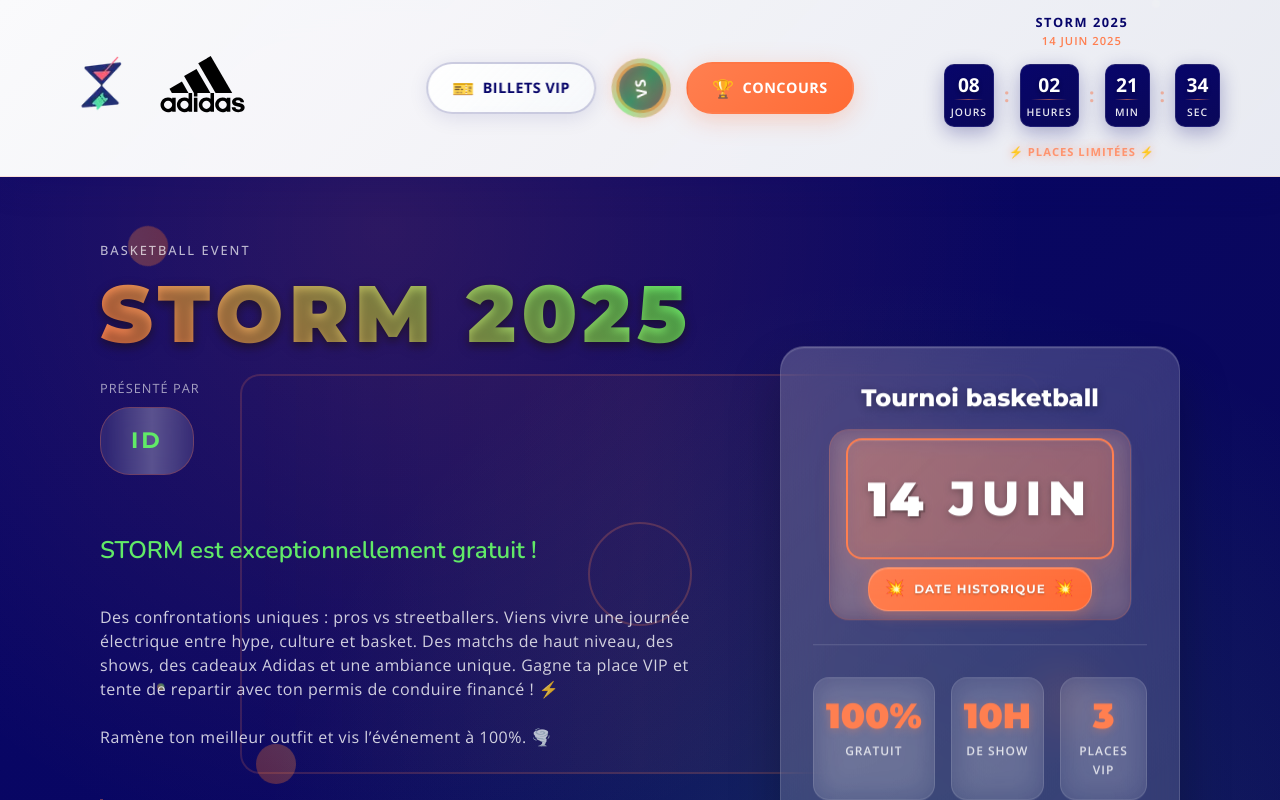
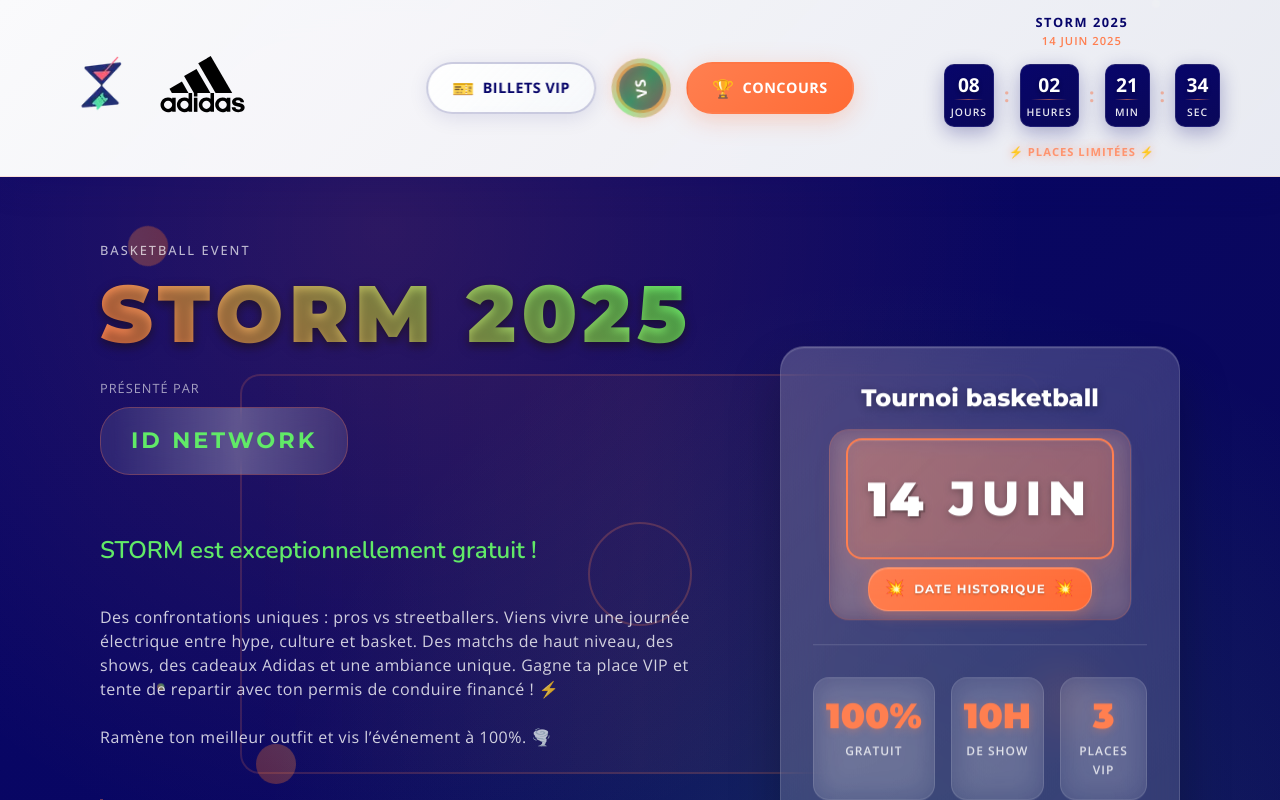
Before and after one commit to Lebeil/storm, a Next.js app: page / in a window 1280 px wide. Shown: the top 800 px of the page. Built offline with nearby package versions, Linux system fonts and the light colour scheme.

Commit message:
change ID NETWORK

```diff
--- a/app/page.tsx
+++ b/app/page.tsx
@@ -239,7 +239,7 @@
                 <div className={styles.partnershipSection}>
                   <div className={styles.partnershipLabel}>Présenté par</div>
                   <div className={styles.partnershipBadge}>
-                    <span className={styles.instadrink}>ID</span>
+                    <span className={styles.instadrink}>ID NETWORK</span>
                     <div className={styles.partnershipGlow}></div>
                   </div>
                 </div>
@@ -631,7 +631,7 @@
       {/* Advantages Section */}
       <section className={styles.advantages}>
         <div className="container">
-          <h2 className={styles.sectionTitle}>LES AVANTAGES INSTA DRINK</h2>
+          <h2 className={styles.sectionTitle}>LES AVANTAGES ID NETWORK</h2>
           <div className={styles.advantagesGrid}>
             <div className={styles.advantageItem}>
               <div className={styles.advantageIcon}>⭐</div>
@@ -737,7 +737,7 @@
             <div className={styles.footerLogo}>
               <Image
                 src="/LOGO_INSTADRINK.webp"
-                alt="INSTADRINK"
+                alt="ID NETWORK"
                 width={120}
                 height={85}
                 className={styles.footerLogoImage}
```
